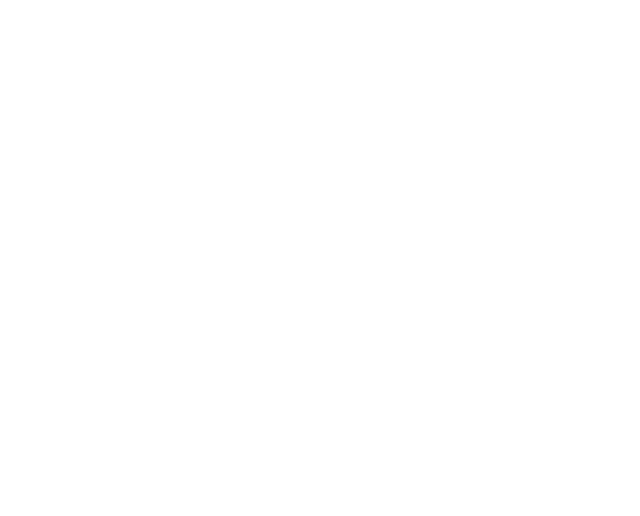
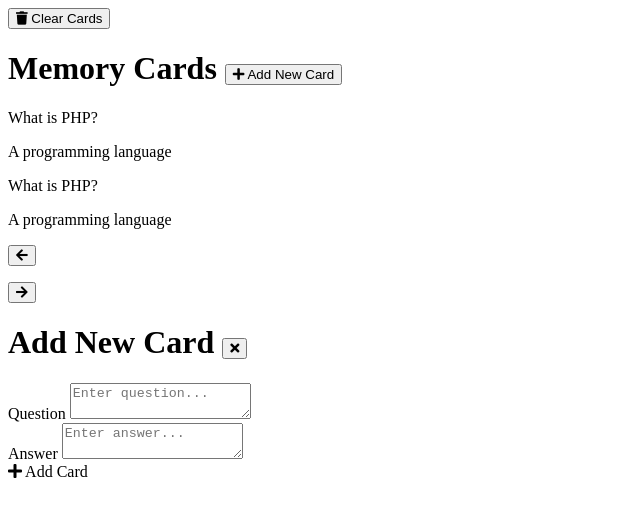
Before and after one commit to raihanulhaque643/JS_FlashCardsApp, a plain HTML site: page index.html in a window 1280 px wide. Shown: the whole page, without its empty margins (0-640 px from the left). Drawn offline with Linux system fonts and the light colour scheme.

Commit message:
markup done

```diff
--- a/index.html
+++ b/index.html
@@ -4,13 +4,87 @@
 <head>
     <meta charset="UTF-8">
     <meta name="viewport" content="width=device-width, initial-scale=1.0">
+    <link rel="stylesheet" href="https://cdnjs.cloudflare.com/ajax/libs/font-awesome/5.13.0/css/all.min.css" integrity="sha256-h20CPZ0QyXlBuAw7A+KluUYx/3pK+c7lYEpqLTlxjYQ=" crossorigin="anonymous" />
     <link rel="stylesheet" href="style.css">
-    <title>Enter Title</title>
+    <title>Flash Cards</title>
 </head>
 
 <body>
+    <button id="clear" class="clear btn">
+        <i class="fas fa-trash"></i> Clear Cards
+    </button>
 
+    <h1>Memory Cards
+        <button id="show" class="btn btn-small">
+            <i class="fas fa-plus"></i> Add New Card
+        </button>
+    </h1>
 
+    <div id="cards-container" class="cards">
+        <div class="card active">
+            <div class="inner-card">
+                <div class="inner-card-front">
+                    <p>
+                        What is PHP?
+                    </p>
+                </div>
+                <div class="inner-card-back">
+                    <p>
+                        A programming language
+                    </p>
+                </div>
+            </div>
+        </div>
+
+        <div class="card">
+            <div class="inner-card">
+                <div class="inner-card-front">
+                    <p>
+                        What is PHP?
+                    </p>
+                </div>
+                <div class="inner-card-back">
+                    <p>
+                        A programming language
+                    </p>
+                </div>
+            </div>
+        </div>
+    </div>
+
+    <div class="navigation">
+        <button id="prev" class="nav-btn">
+            <i class="fas fa-arrow-left"></i>
+        </button>
+
+        <p id="current"></p>
+
+        <button id="next" class="nav-btn">
+            <i class="fas fa-arrow-right"></i>
+        </button>
+    </div>
+
+    <div id="add-container" class="add-container">
+        <h1>Add New Card
+            <button id="hide" class="btn btn-small btn-ghost">
+                <i class="fas fa-times"></i>
+            </button>
+        </h1>
+
+        <div class="form-group">
+            <label for="question">Question</label>
+            <textarea id="question" placeholder="Enter question..."></textarea>
+        </div>
+
+        <div class="form-group">
+            <label for="answer">Answer</label>
+            <textarea id="answer" placeholder="Enter answer..."></textarea>
+        </div>
+
+        <div id="add-card" class="btn">
+            <i class="fas fa-plus"></i> Add Card
+        </div>
+    </div>
 
     <script src="script.js"></script>
 </body>
```
